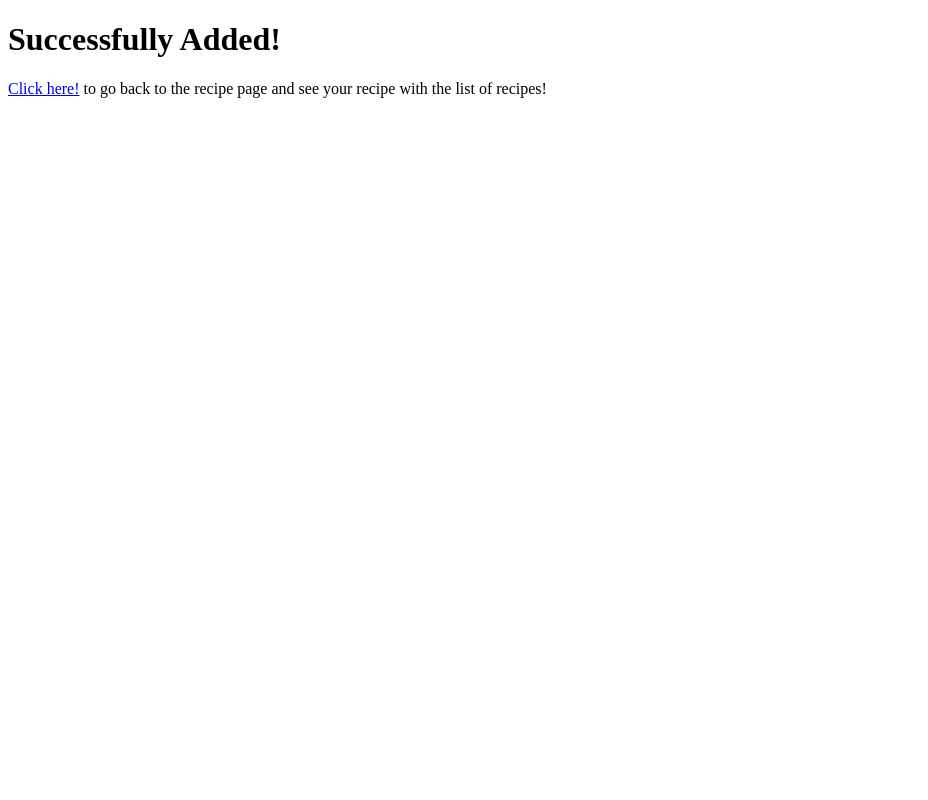
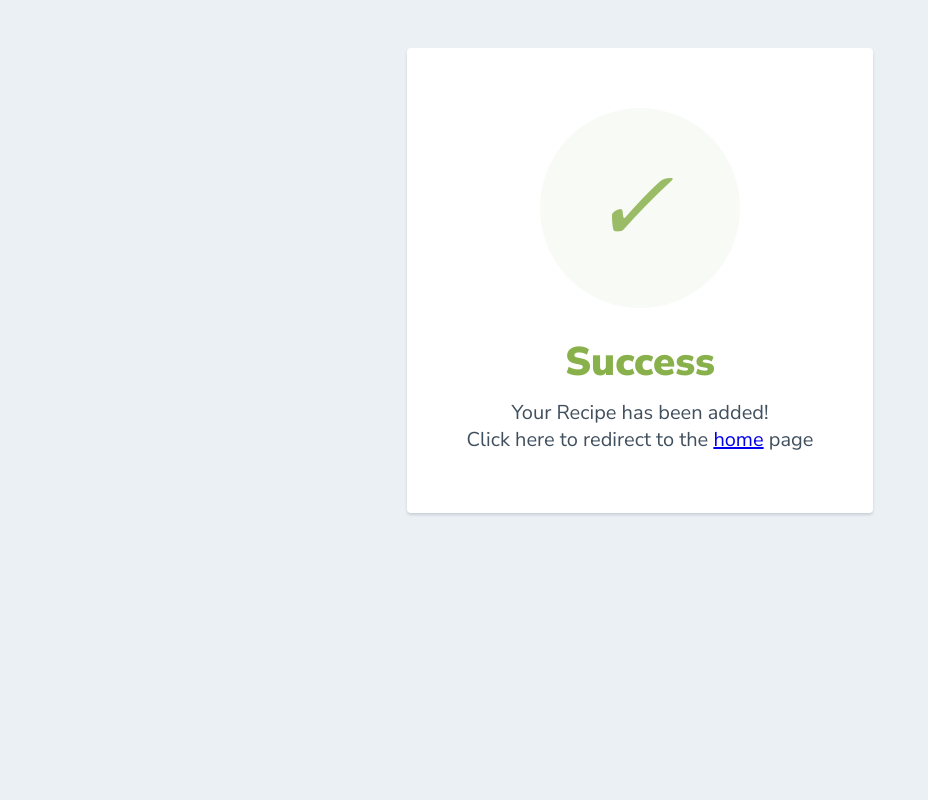
Before and after one commit to Narcos101/recipe_app, a Django app: template recipe/templates/success.html in a window 1280 px wide. Shown: the whole page, without its empty margins (0-928 px from the left). Run offline with Django 3.2, Linux system fonts and the light colour scheme; the template is opened without the code that fills it, so the values that code supplies are empty.

Commit message:
Styling for the success page on successfully adding a recipe

```diff
--- a/recipe/templates/success.html
+++ b/recipe/templates/success.html
@@ -1,13 +1,49 @@
-<!DOCTYPE html>
-<html lang="en">
-<head>
-    <meta charset="UTF-8">
-    <meta http-equiv="X-UA-Compatible" content="IE=edge">
-    <meta name="viewport" content="width=, initial-scale=1.0">
-    <title>Success!</title>
-</head>
-<body>
-    <h1>Successfully Added!</h1>
-    <p><a href="{% url 'home' %}">Click here!</a> to go back to the recipe page and see your recipe with the list of recipes!</p>
-</body>
+<html>
+  <head>
+    <link href="https://fonts.googleapis.com/css?family=Nunito+Sans:400,400i,700,900&display=swap" rel="stylesheet">
+  </head>
+    <style>
+      body {
+        text-align: center;
+        padding: 40px 0;
+        background: #EBF0F5;
+      }
+        h1 {
+          color: #88B04B;
+          font-family: "Nunito Sans", "Helvetica Neue", sans-serif;
+          font-weight: 900;
+          font-size: 40px;
+          margin-bottom: 10px;
+        }
+        p {
+          color: #404F5E;
+          font-family: "Nunito Sans", "Helvetica Neue", sans-serif;
+          font-size:20px;
+          margin: 0;
+        }
+      i {
+        color: #9ABC66;
+        font-size: 100px;
+        line-height: 200px;
+        margin-left:-15px;
+      }
+      .card {
+        background: white;
+        padding: 60px;
+        border-radius: 4px;
+        box-shadow: 0 2px 3px #C8D0D8;
+        display: inline-block;
+        margin: 0 auto;
+      }
+    </style>
+    <body>
+      <div class="card">
+      <div style="border-radius:200px; height:200px; width:200px; background: #F8FAF5; margin:0 auto;">
+        <i class="checkmark">✓</i>
+      </div>
+        <h1>Success</h1>
+        <p>Your Recipe has been added!</p>
+        <p>Click here to redirect to the <a href="{% url 'home'%}">home</a> page</p>
+      </div>
+    </body>
 </html>
```
